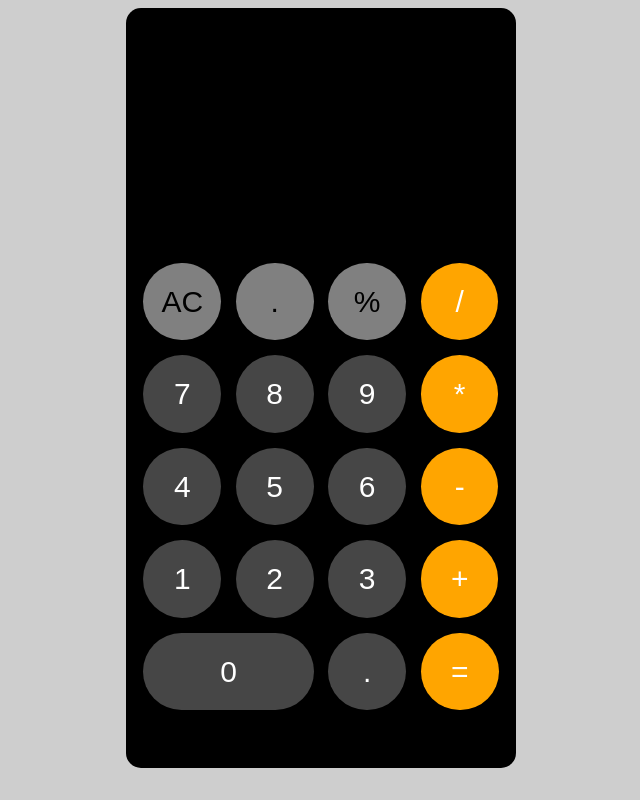
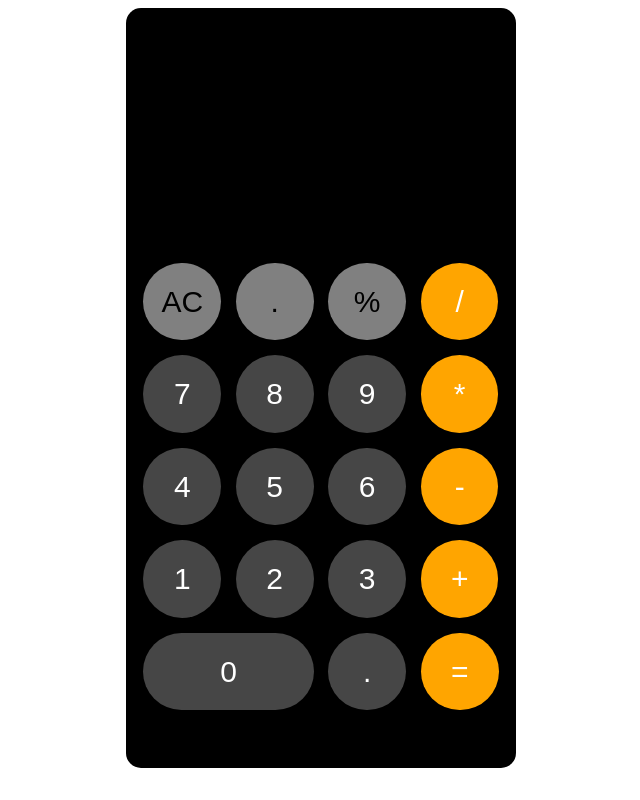
Before and after one commit to oshkov/iphone-calculator-js, a plain HTML site: page index.html in a window 1280 px wide. Shown: the whole page, without its empty margins (319-959 px from the left). Drawn offline with Linux system fonts and the light colour scheme.

Commit message:
changed background

```diff
--- a/styles.css
+++ b/styles.css
@@ -1,6 +1,6 @@
 body {
   font-family: 'Roboto', sans-serif;
-  background-color: rgb(206, 206, 206);
+  background-color: rgb(255, 255, 255);
 }
 
 div.calculator {
```
